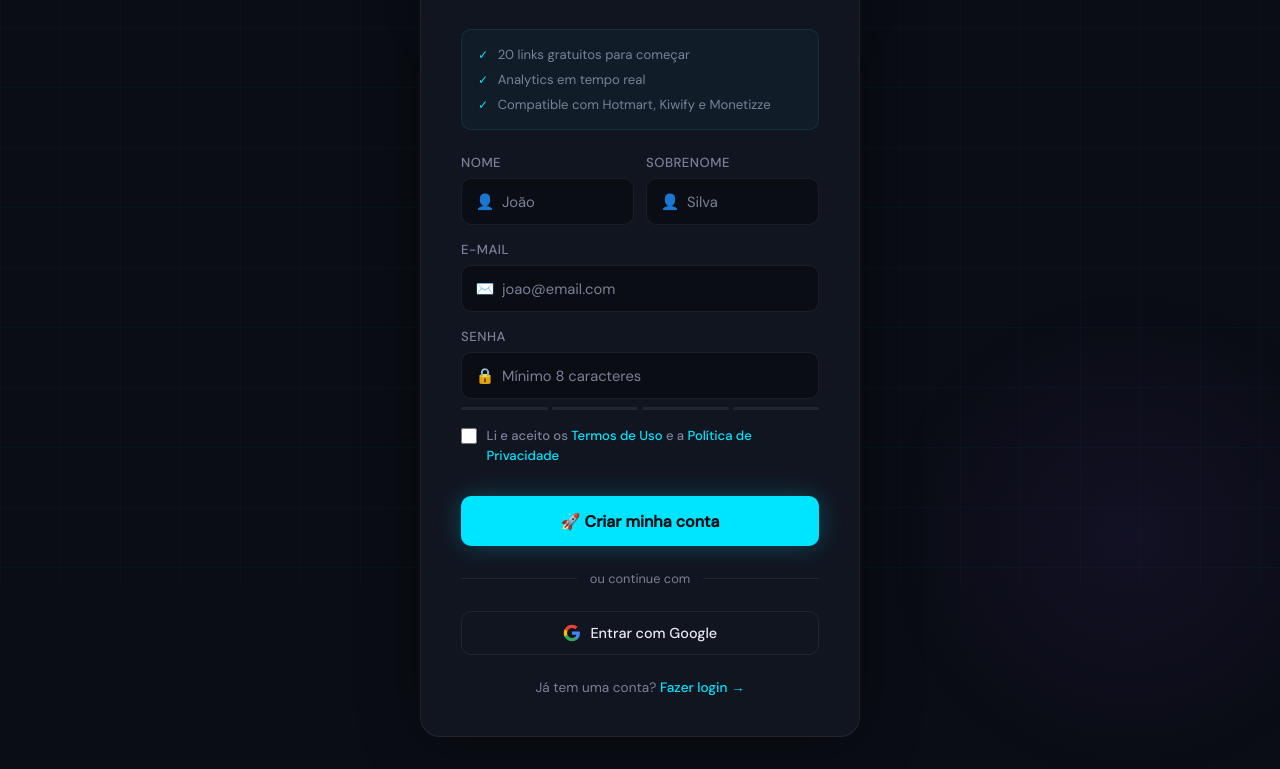
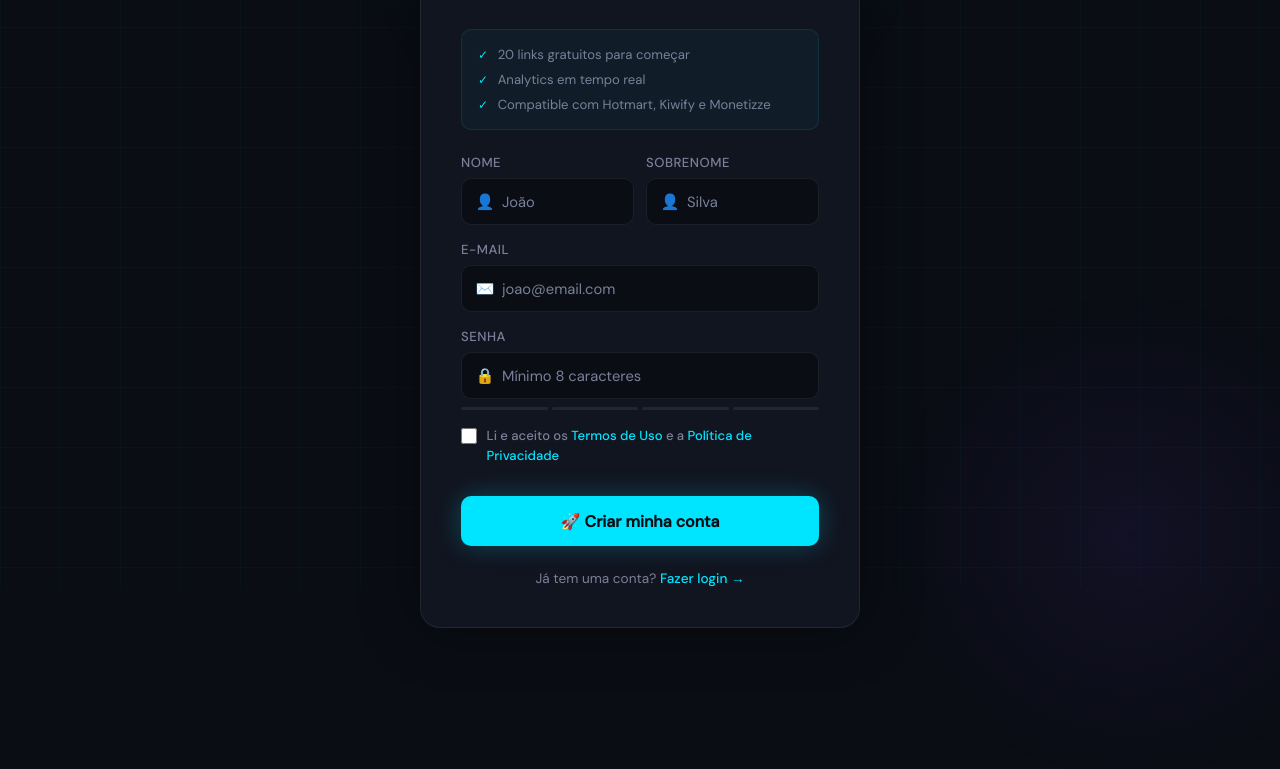
Before and after one commit to TrenixX/linkafi, a website: page cadastro.html in a window 1280 px wide. Shown: the part 213-982 px from the top of the page. After the commit the page ends 873 px from the top, so only its background shows below. Drawn offline with Linux system fonts and the light colour scheme.

Commit message:
Add files via upload

```diff
--- a/cadastro.html
+++ b/cadastro.html
@@ -447,13 +447,6 @@
       </button>
     </form>
 
-    <div class="divider">ou continue com</div>
-
-    <button class="btn-social">
-      <svg width="18" height="18" viewBox="0 0 24 24"><path fill="#4285F4" d="M22.56 12.25c0-.78-.07-1.53-.2-2.25H12v4.26h5.92c-.26 1.37-1.04 2.53-2.21 3.31v2.77h3.57c2.08-1.92 3.28-4.74 3.28-8.09z"/><path fill="#34A853" d="M12 23c2.97 0 5.46-.98 7.28-2.66l-3.57-2.77c-.98.66-2.23 1.06-3.71 1.06-2.86 0-5.29-1.93-6.16-4.53H2.18v2.84C3.99 20.53 7.7 23 12 23z"/><path fill="#FBBC05" d="M5.84 14.09c-.22-.66-.35-1.36-.35-2.09s.13-1.43.35-2.09V7.07H2.18C1.43 8.55 1 10.22 1 12s.43 3.45 1.18 4.93l2.85-2.22.81-.62z"/><path fill="#EA4335" d="M12 5.38c1.62 0 3.06.56 4.21 1.64l3.15-3.15C17.45 2.09 14.97 1 12 1 7.7 1 3.99 3.47 2.18 7.07l3.66 2.84c.87-2.6 3.3-4.53 6.16-4.53z"/></svg>
-      Entrar com Google
-    </button>
-
     <div class="card-footer">
       Já tem uma conta? <a href="login.html">Fazer login →</a>
     </div>
```
Also changed, not shown: login.html (+0 -6 lines).
